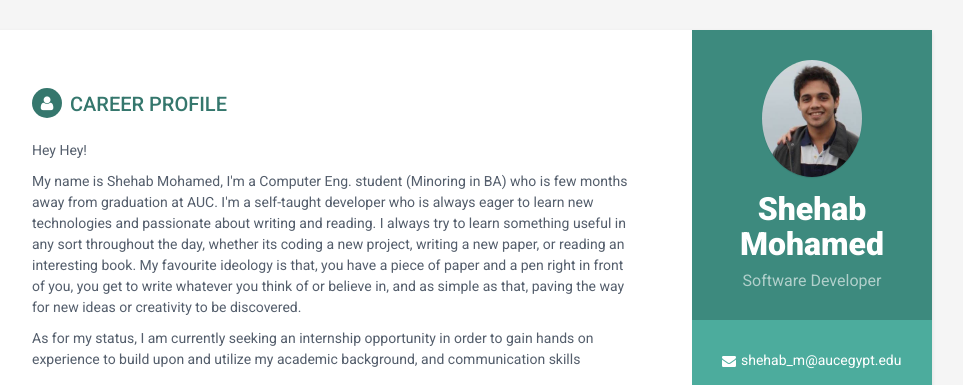
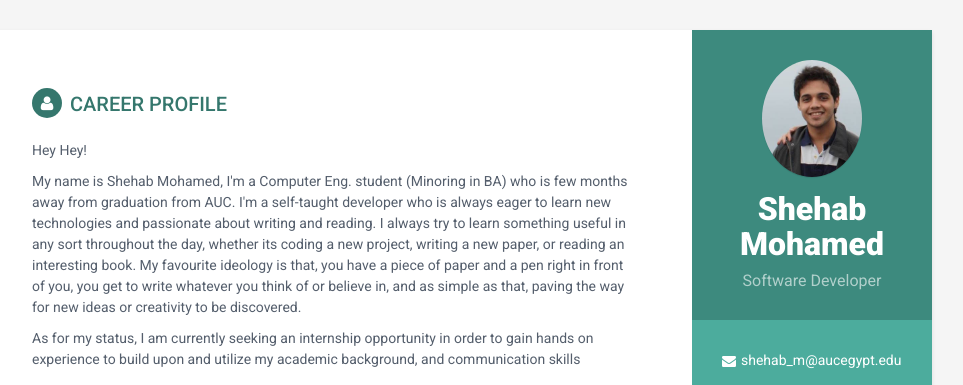
Before and after one commit to ShehabCE/shehabce.github.io, a Jekyll site: the page built from index.html, in a window 1280 px wide and 900 px high. Shown: the top 385 px of the window, without its empty margins (188-1151 px from the left). Built offline with Jekyll 4.4.1, drawn with Linux system fonts in a browser that asks for light colours.

Commit message:
Fixed grammar mistakes

```diff
--- a/_includes/career-profile.html
+++ b/_includes/career-profile.html
@@ -2,7 +2,7 @@
 <h2 class="section-title"><i class="fa fa-user"></i>Career Profile</h2>
 <div class="summary">
     <p>Hey Hey!</p>
-    <p> My name is Shehab Mohamed, I'm a Computer Eng. student (Minoring in BA) who is few months away from graduation at AUC. I'm a self-taught developer who is always eager to learn new technologies and passionate about writing and reading. I always try to learn something useful in any sort throughout the day, whether its coding a new project, writing a new paper, or reading an interesting book. My favourite ideology is that, you have a piece of paper and a pen right in front of you, you get to write whatever you think of or believe in, and as simple as that, paving the way for new ideas or creativity to be discovered.</p>
+    <p> My name is Shehab Mohamed, I'm a Computer Eng. student (Minoring in BA) who is few months away from graduation from AUC. I'm a self-taught developer who is always eager to learn new technologies and passionate about writing and reading. I always try to learn something useful in any sort throughout the day, whether its coding a new project, writing a new paper, or reading an interesting book. My favourite ideology is that, you have a piece of paper and a pen right in front of you, you get to write whatever you think of or believe in, and as simple as that, paving the way for new ideas or creativity to be discovered.</p>
     <p>As for my status, I am currently seeking an internship opportunity in order to gain hands on experience to build upon and utilize my academic background, and communication skills</p>
 </div><!--//summary-->
 </section><!--//section-->
--- a/_includes/skills.html
+++ b/_includes/skills.html
@@ -12,7 +12,7 @@
                     <div class="item">
                         <h3 class="level-title">Python</h3>
                         <div class="level-bar">
-                            <div class="level-bar-inner" data-level="88%">
+                            <div class="level-bar-inner" data-level="98%">
                             </div>
                         </div><!--//level-bar-->
                     </div><!--//item-->
```
